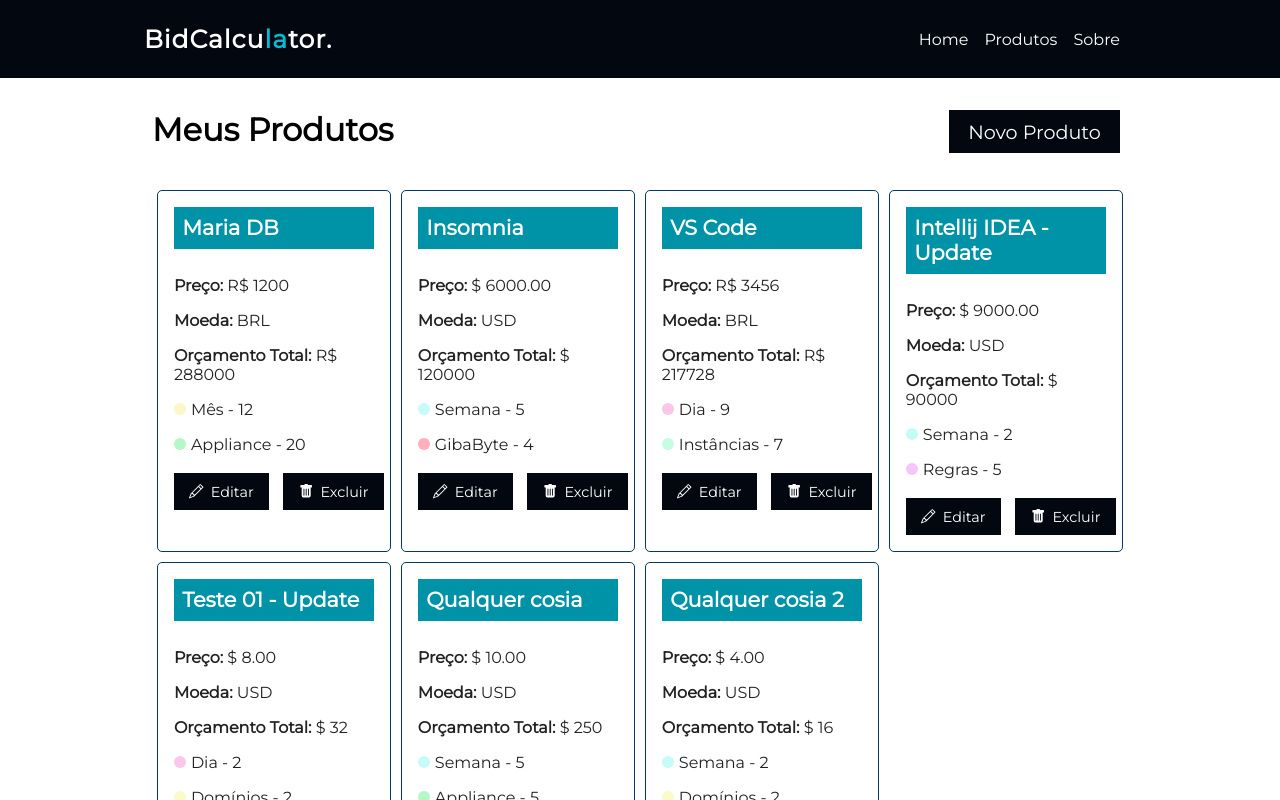
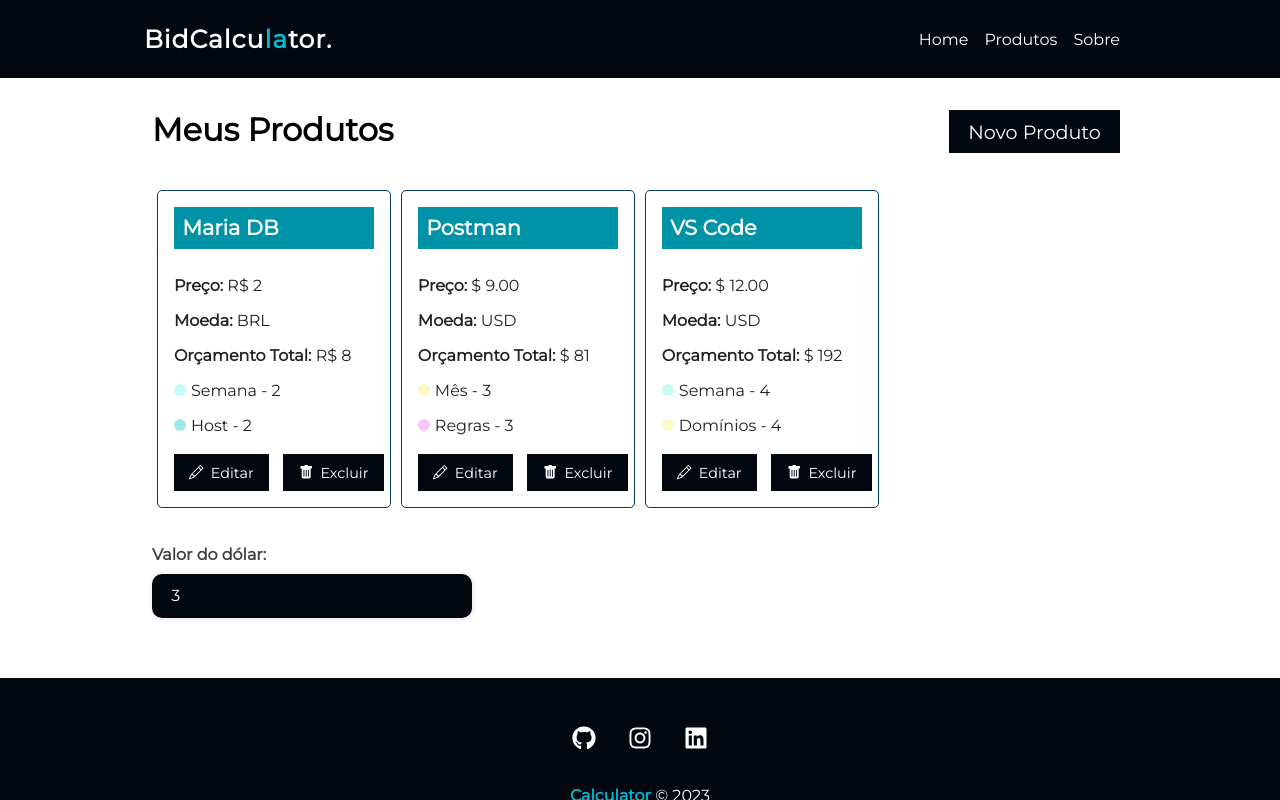
Before and after one commit to SamaraSilvia81/Secret-Password, a React (Vite) app in the folder CalculatorBattossai/: page /projects in a window 1280 px wide. Shown: the top 800 px of the page. Built offline with nearby package versions, Linux system fonts and the light colour scheme; data requests are answered from the project's data file.

Commit message:
Budget changed by Dollar, but no updated in data base

```diff
--- a/CalculatorBattossai/db.json
+++ b/CalculatorBattossai/db.json
@@ -2,174 +2,66 @@
   "projects": [
     {
       "name": "Maria DB",
-      "budget": "",
+      "budget": "8.00",
       "currency": {
         "id": "1",
         "name": "BRL"
       },
-      "converted_budget": null,
-      "products": [],
-      "price": "1200",
+      "converted_price": "2",
+      "price": "2",
       "category": {
-        "id": "3",
-        "name": "Appliance"
+        "id": "2",
+        "name": "Host"
       },
-      "quantityCategory": "20",
+      "quantityCategory": "2",
+      "time": {
+        "id": "2",
+        "name": "Semana"
+      },
+      "quantityTime": "2",
+      "id": 1
+    },
+    {
+      "name": "Postman",
+      "budget": "54.00",
+      "currency": {
+        "id": "2",
+        "name": "USD"
+      },
+      "converted_price": "6.00",
+      "price": "3",
+      "category": {
+        "id": "6",
+        "name": "Regras"
+      },
+      "quantityCategory": "3",
       "time": {
         "id": "3",
         "name": "Mês"
       },
-      "quantityTime": "12",
-      "converted_price": 1200,
-      "budgetTotal": 288000,
-      "id": 1
+      "quantityTime": "3",
+      "id": 2
     },
     {
-      "name": "Insomnia",
-      "budget": "",
+      "name": "VS Code",
+      "budget": "192.00",
       "currency": {
         "id": "2",
         "name": "USD"
       },
-      "converted_budget": null,
-      "products": [],
-      "price": "3000",
-      "category": {
-        "id": "1",
-        "name": "GibaByte"
-      },
-      "quantityCategory": "4",
-      "quantityTime": "5",
-      "time": {
-        "id": "2",
-        "name": "Semana"
-      },
-      "converted_price": "6000.00",
-      "budgetTotal": 120000,
-      "id": 2
-    },
-    {
-      "name": "VS Code",
-      "budget": "",
-      "currency": {
-        "id": "1",
-        "name": "BRL"
-      },
-      "converted_budget": null,
-      "products": [],
-      "price": "3456",
-      "category": {
-        "id": "5",
-        "name": "Instâncias"
-      },
-      "quantityCategory": "7",
-      "quantityTime": "9",
-      "time": {
-        "id": "1",
-        "name": "Dia"
-      },
-      "converted_price": 3456,
-      "budgetTotal": 217728,
-      "id": 3
-    },
-    {
-      "name": "Intellij IDEA - Update",
-      "budget": "",
-      "currency": {
-        "id": "2",
-        "name": "USD"
-      },
-      "dolar": null,
-      "converted_budget": null,
-      "products": [],
-      "price": "4500",
-      "category": {
-        "id": "6",
-        "name": "Regras"
-      },
-      "quantityCategory": "5",
-      "quantityTime": "2",
-      "time": {
-        "id": "2",
-        "name": "Semana"
-      },
-      "converted_price": "9000.00",
-      "budgetTotal": 90000,
-      "id": 4
-    },
-    {
-      "name": "Teste 01 - Update",
-      "budget": "",
-      "currency": {
-        "id": "2",
-        "name": "USD"
-      },
-      "dolar": null,
-      "converted_budget": null,
-      "products": [],
+      "converted_price": "12.00",
       "price": "4",
       "category": {
         "id": "7",
         "name": "Domínios"
       },
-      "quantityCategory": "2",
-      "quantityTime": "2",
-      "time": {
-        "id": "1",
-        "name": "Dia"
-      },
-      "converted_price": "8.00",
-      "id": 5,
-      "budgetTotal": 32
-    },
-    {
-      "name": "Qualquer cosia",
-      "budget": "",
-      "currency": {
-        "id": "2",
-        "name": "USD"
-      },
-      "dolar": null,
-      "converted_budget": null,
-      "products": [],
-      "price": "5",
-      "quantityCategory": "5",
-      "quantityTime": "5",
-      "category": {
-        "id": "3",
-        "name": "Appliance"
-      },
+      "quantityCategory": "4",
       "time": {
         "id": "2",
         "name": "Semana"
       },
-      "converted_price": "10.00",
-      "budgetTotal": 250,
-      "id": 6
-    },
-    {
-      "name": "Qualquer cosia 2",
-      "budget": "",
-      "currency": {
-        "id": "2",
-        "name": "USD"
-      },
-      "budgetTotal": 16,
-      "dolar": null,
-      "converted_price": "4.00",
-      "products": [],
-      "price": "2",
-      "quantityCategory": "2",
-      "quantityTime": "2",
-      "time": {
-        "id": "2",
-        "name": "Semana"
-      },
-      "category": {
-        "id": "7",
-        "name": "Domínios"
-      },
-      "id": 7
+      "quantityTime": "4",
+      "id": 3
     }
   ],
   "categories": [
@@ -214,7 +106,7 @@
     {
       "id": 2,
       "name": "USD",
-      "value": 2
+      "value": 3
     }
   ],
   "time": [
--- a/CalculatorBattossai/src/components/pages/NewProject.jsx
+++ b/CalculatorBattossai/src/components/pages/NewProject.jsx
@@ -1,7 +1,6 @@
 import { useNavigate  } from 'react-router-dom'
 import { ProjectForm } from '../project/ProjectForm'
 import styles from './NewProject.module.css'
-
 
 export function NewProject(){
 
--- a/CalculatorBattossai/src/components/pages/Project.jsx
+++ b/CalculatorBattossai/src/components/pages/Project.jsx
@@ -8,7 +8,11 @@ import {Container} from '../layout/Container'
 import {Message} from '../layout/Message'
 import {ProjectForm} from '../project/ProjectForm'
 
+import {DollarStore} from "../zustand/DollarStore";
+
 export function Project(){
+
+    const dollar = DollarStore((state) => state.dollar)
 
     // Hook específico para pegar parâmetros da URL
     const {id} = useParams()
@@ -21,6 +25,7 @@ export function Project(){
 
     // Estado que representa as mensagens
     const [message, setMessage] = useState()
+
     // Estado que representa o tipo da mensagem
     const [typeMessage, setTypeMessage] = useState()
 
@@ -90,7 +95,7 @@ export function Project(){
                                     <span>Categoria:</span> {project.category.name}
                                 </p>
                                 <p>
-                                    <span>Orçamento Total:</span> {currencySymbol} {project.budgetTotal}
+                                    <span>Orçamento Total:</span> {currencySymbol} {project.budget}
                                 </p>
                             </div>
                         ) : (
--- a/CalculatorBattossai/src/components/pages/Projects.jsx
+++ b/CalculatorBattossai/src/components/pages/Projects.jsx
@@ -70,8 +70,7 @@ export function Projects(){
         }, 400)
     },[dollar])  // estaremos controlando um array vazio
 
-
-    // Atualizar todos os campos com o novo dollar
+     // Atualizar todos os campos com o novo dollar
     useEffect(() => {
         setProjects(prevProjects => {
             return prevProjects.map(project => {
@@ -124,10 +123,6 @@ export function Projects(){
             setProjects(
                 projects.map((project) => ({
                     ...project,
-                    //converted_price: (project.price * newValue).toFixed(2),
-                    //budgetTotal: (project.budget * newValue).toFixed(2),
-                    // quantityCategory: project.quantityCategory,
-                    //quantityTime: project.quantityTime
                 }))
             );
         })
@@ -153,8 +148,7 @@ export function Projects(){
                 key={project.id}
                 id={project.id}
                 name={project.name}
-                dolar={project.dolar}
-                budget={project.budgetTotal}
+                budget={project.budget}
                 time={project?.time?.name}
                 quantityTime={project.quantityTime}
                 quantityCategory={project.quantityCategory}
--- a/CalculatorBattossai/src/components/project/ProjectCard.jsx
+++ b/CalculatorBattossai/src/components/project/ProjectCard.jsx
@@ -1,12 +1,13 @@
 import {BsPencil, BsFillTrashFill} from 'react-icons/bs'
 import styles from './ProjectCard.module.css';
 
-import {Input} from '../form/Input'
 import {Link} from 'react-router-dom'
 
-export function ProjectCard({id,currency,name,budget,price,convertedPrice, category,quantityCategory,quantityTime,time, handleRemove}){
+export function ProjectCard({id,currency,name,price,category,convertedPrice,quantityCategory,quantityTime,time, handleRemove}){
 
     const currencySymbol = currency === 'BRL' ? 'R$' : '$';
+
+    const budget = quantityCategory * quantityTime * convertedPrice
 
     const remove = (e) => {
         e.preventDefault()
@@ -17,7 +18,7 @@ export function ProjectCard({id,currency,name,budget,price,convertedPrice, categ
        <div className={styles.project_card}>
         <h4>{name}</h4>
         <p>
-            <span>Preço:</span> {currencySymbol} { currency === "USD" ? convertedPrice : price}
+            <span>Preço:</span> {currencySymbol} {currency === "USD" ? convertedPrice : price}
         </p>
         <p>
             <span className={`${styles[currency?.toLowerCase()]}`}>Moeda:</span> {currency}
--- a/CalculatorBattossai/src/components/project/ProjectForm.jsx
+++ b/CalculatorBattossai/src/components/project/ProjectForm.jsx
@@ -38,19 +38,32 @@ export function ProjectForm({btnText, handleSubmit, projectData}){
   // const [project, setProject] = useState(projectData || {})
   const [project, setProject] = useState(projectData || {
     name: '',
-    budget: '',
+    budget: null,
     currency: {
       id: '',
       name: '',
+      dolar: null
     },
-    budgetTotal: null,
-    dolar: null,
     converted_price: null,
-    products: [], // novo campo para armazenar os produtos
   });
 
   // Estado do orçamento total
   const [budget, setBudget] = useState(convertedPrice || project.quantityCategory || project.quantityTime);
+
+  /*useEffect(() => {
+    fetch(`http://localhost:5000/projects/${projectData.id}`,{
+        method: 'PATCH', // Alterar só o que foi mudado
+        headers:{
+            'Content-Type':"application/json"
+        },
+        body: JSON.stringify(project)
+    })
+    .then((res) => res.json())
+    .then((data) => {
+        setProject(data);
+    })
+    .catch((e) => console.log(e))
+  }, [dollar, project])*/
 
   // Requisição de API para buscar as categorias
   useEffect(() => {
@@ -80,7 +93,7 @@ export function ProjectForm({btnText, handleSubmit, projectData}){
         setCurrencies(data)
       })
       .catch((e) => console.log(e))
-    }, [])
+    }, [dollar])
 
   // Requisição de API para buscar o período
   useEffect(() => {
@@ -100,19 +113,14 @@ export function ProjectForm({btnText, handleSubmit, projectData}){
   // Método para calcular o valor do orçamento total
   const budgetTotal = () => {
     let total = project.quantityTime * project.quantityCategory * convertedPrice;
-    setBudget(total);
+    setBudget(total.toFixed(2));
     console.log("Valor Convertido: ",convertedPrice)
     console.log("total:", total);
   };
 
-  useEffect(() => {
-    setBudget(project.quantityCategory * project.quantityTime * convertedPrice);
-    console.log("total:", budget);
-  }, [convertedPrice]);
-
   // Chamada feito para atualizar o budget quando esses valores mudarem
   useEffect(() => {
-      budgetTotal();
+     budgetTotal();
   }, [project.quantityCategory, project.quantityTime, convertedPrice]);
 
   // Método para enviar formulário
@@ -128,7 +136,7 @@ export function ProjectForm({btnText, handleSubmit, projectData}){
     handleSubmit({
       ...project,
       converted_price: convertedPrice,
-      budgetTotal: budget
+      budget: budget
     });
 
     console.log('Enviando os dados...');
@@ -180,7 +188,7 @@ export function ProjectForm({btnText, handleSubmit, projectData}){
         },
       });
 
-      const newConvertedPrice = convertCurrency(project.price, newCurrency, project.dolar);
+      const newConvertedPrice = convertCurrency(project.price, newCurrency);
       setConvertedPrice(newConvertedPrice);
     };
 
```
